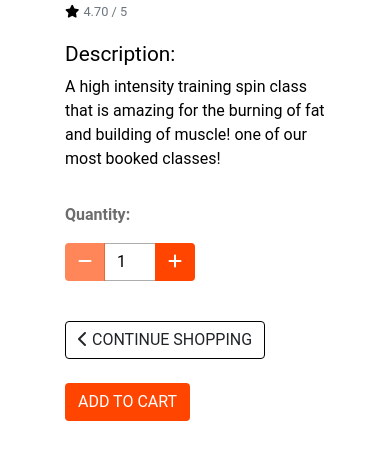
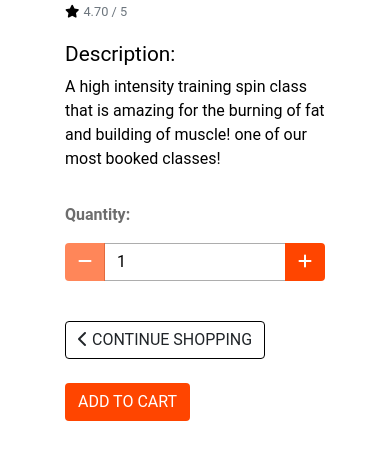
Before and after one commit to nemixu/Milestone4, a Django app: page /products/7/ in a window 390 px wide. Shown: the part 563-1023 px from the top of the page. Run offline with Django 3.2, Linux system fonts and the light colour scheme; data comes from the database, SQL or seed files in the repository; data that the repository does not hold is empty; some libraries are stand-ins or nearby versions.

Commit message:
changed w-50 to 60 fas buttons overlapping on mobile

```diff
--- a/products/templates/components/product-detail-form.html
+++ b/products/templates/components/product-detail-form.html
@@ -3,7 +3,7 @@
     <div class="form-row">
         <div class="col-12">
             <p class="mt-3"><strong>Quantity:</strong></p>
-            <div class="form-group w-50">
+            <div class="form-group w-60">
                 <div class="input-group">
                     <div class="input-group-prepend">
                         <button class="decrease-qty btn orange-btn rounded-left text-white"
```
